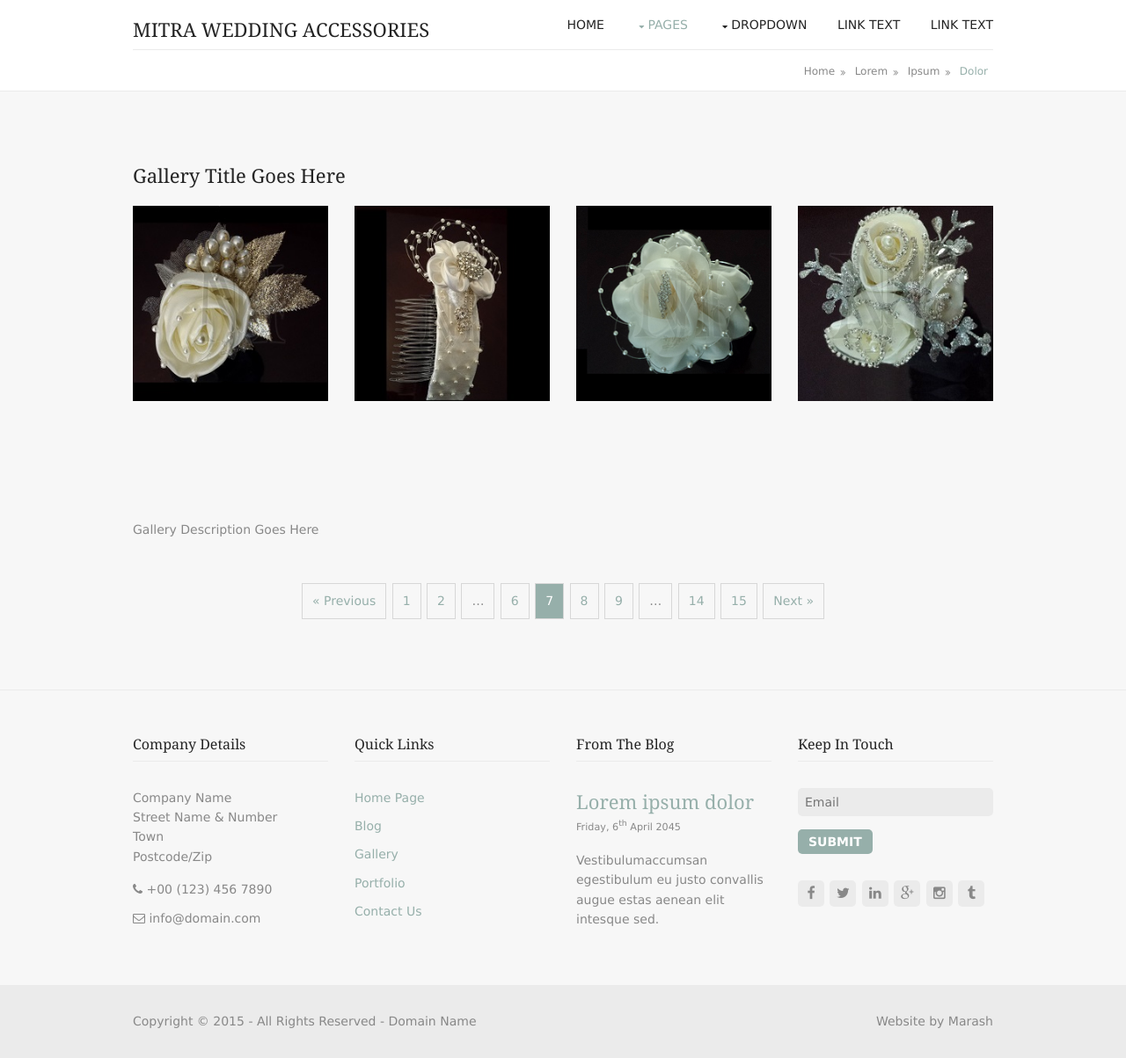
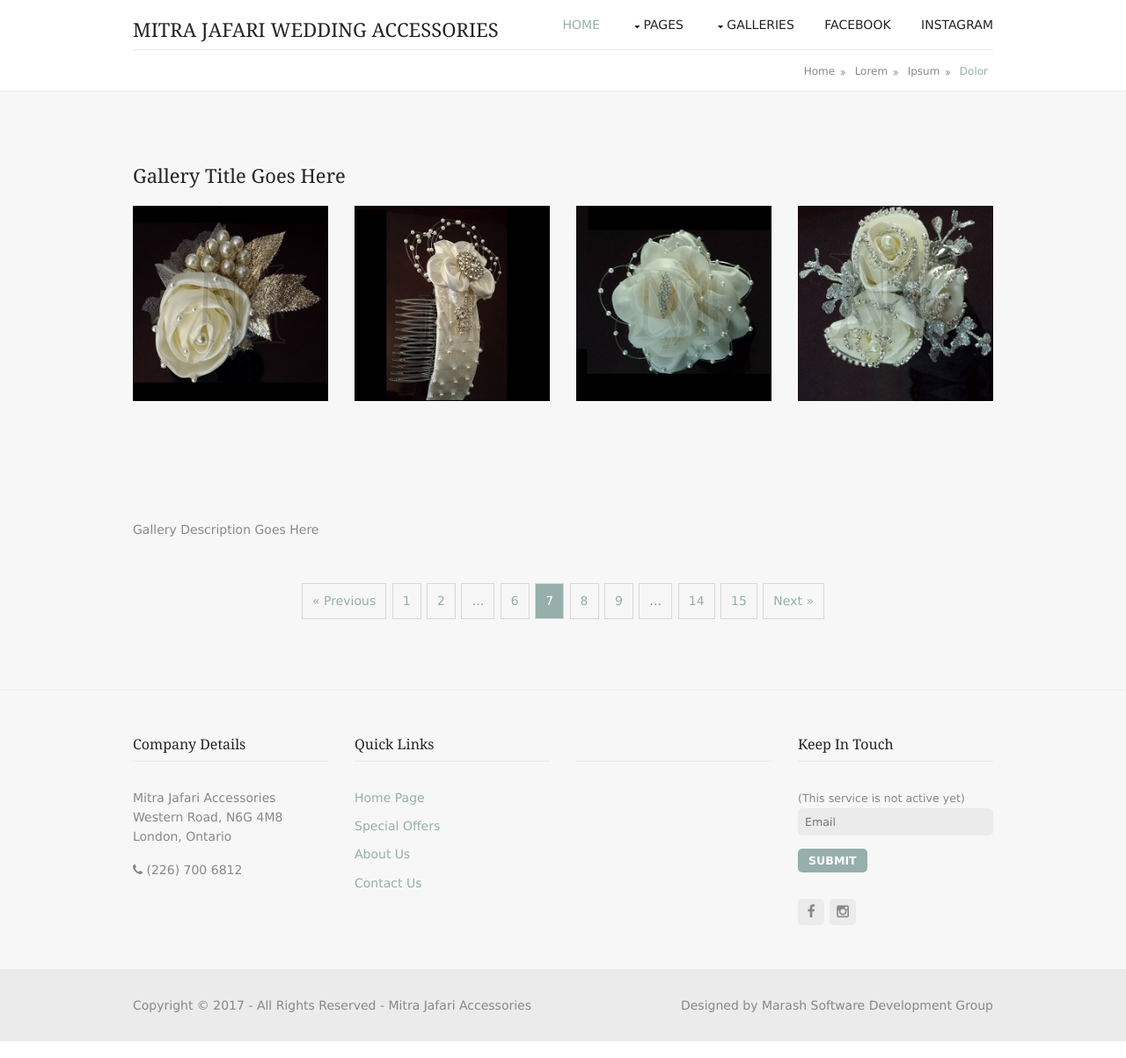
Before and after one commit to com-Marash/bouquetWebSite, a plain HTML site: page pages/gallery.html in a window 1280 px wide. Shown: the whole page at 88% size. Drawn offline with Linux system fonts and the light colour scheme.

Commit message:
Apply correct header and footer to main gallery page

```diff
--- a/pages/gallery.html
+++ b/pages/gallery.html
@@ -1,48 +1,38 @@
 <!DOCTYPE html>
 <html>
 <head>
-<title>Colossus | Pages | Gallery</title>
+<title>Mitra Jafari Accessories | Bouquets Gallery</title>
 <meta charset="utf-8">
 <meta name="viewport" content="width=device-width, initial-scale=1.0, maximum-scale=1.0, user-scalable=no">
 <link href="../layout/styles/layout.css" rel="stylesheet" type="text/css" media="all">
 </head>
 <body id="top">
-<!-- ################################################################################################ -->
 <div class="wrapper row1">
   <header id="header" class="clear">
-    <!-- ################################################################################################ -->
     <div id="logo" class="fl_left">
-      <h1><a href="../index.html">Mitra Wedding Accessories</a></h1>
+      <h1><a href="index.html">Mitra Jafari Wedding Accessories</a></h1>
     </div>
-    <!-- ################################################################################################ -->
     <nav id="mainav" class="fl_right">
       <ul class="clear">
-        <li><a href="../index.html">Home</a></li>
-        <li class="active"><a class="drop" href="#">Pages</a>
+        <li class="active"><a href="../index.html">Home</a></li>
+        <li><a class="drop" href="#">Pages</a>
           <ul>
-            <li class="active"><a href="gallery.html">Gallery</a></li>
-            <li><a href="full-width.html">Full Width</a></li>
-            <li><a href="sidebar-left.html">Sidebar Left</a></li>
-            <li><a href="sidebar-right.html">Sidebar Right</a></li>
-            <li><a href="basic-grid.html">Basic Grid</a></li>
+            <li><a href="specialOffers.html">Special Offers</a></li>
+            <li><a href="aboutUs.html">About Us</a></li>
+            <li><a href="contactUs.html">Contact Us</a></li>
           </ul>
         </li>
-        <li><a class="drop" href="#">Dropdown</a>
+        <li><a class="drop" href="#">Galleries</a>
           <ul>
-            <li><a href="#">Level 2</a></li>
-            <li><a class="drop" href="#">Level 2 + Drop</a>
-              <ul>
-                <li><a href="#">Level 3</a></li>
-                <li><a href="#">Level 3</a></li>
-              </ul>
-            </li>
+            <li><a href="bouquetGallery.html">Bouquets</a></li>
+			<li><a href="headPieceGallery.html">Head Pieces</a></li>
+			<li><a href="armPieceGallery.html">Arm Pieces</a></li>
           </ul>
         </li>
-        <li><a href="#">Link Text</a></li>
-        <li><a href="#">Link Text</a></li>
+        <li><a target="_blank" href="https://www.facebook.com/Mitra-Jafari-Accessories-MJA-1824171191154950">Facebook</a></li>
+        <li><a target="_blank" href="https://www.instagram.com/mitramj6728">Instagram</a></li>
       </ul>
     </nav>
-    <!-- ################################################################################################ -->
   </header>
 </div>
 <!-- ################################################################################################ -->
@@ -112,70 +102,56 @@
 <!-- ################################################################################################ -->
 <div class="wrapper row4">
   <footer id="footer" class="clear">
-    <!-- ################################################################################################ -->
     <div class="one_quarter first">
       <h6 class="title">Company Details</h6>
       <address class="btmspace-15">
-      Company Name<br>
-      Street Name &amp; Number<br>
-      Town<br>
-      Postcode/Zip
+      Mitra Jafari Accessories<br>
+      Western Road, N6G 4M8<br>
+      London, Ontario<br>
       </address>
       <ul class="nospace">
-        <li class="btmspace-10"><span class="fa fa-phone"></span> +00 (123) 456 7890</li>
-        <li><span class="fa fa-envelope-o"></span> info@domain.com</li>
+        <li class="btmspace-10"><span class="fa fa-phone"></span> (226) 700 6812</li>
       </ul>
     </div>
     <div class="one_quarter">
       <h6 class="title">Quick Links</h6>
       <ul class="nospace linklist">
-        <li><a href="#">Home Page</a></li>
-        <li><a href="#">Blog</a></li>
-        <li><a href="#">Gallery</a></li>
-        <li><a href="#">Portfolio</a></li>
-        <li><a href="#">Contact Us</a></li>
+        <li><a href="../index.html">Home Page</a></li>
+        <li><a href="specialOffers.html">Special Offers</a></li>
+        <li><a href="aboutUs.html">About Us</a></li>
+        <li><a href="contactUs.html">Contact Us</a></li>
       </ul>
     </div>
     <div class="one_quarter">
-      <h6 class="title">From The Blog</h6>
+      <h6 class="title">&nbsp;</h6>
       <article>
-        <h2 class="nospace"><a href="#">Lorem ipsum dolor</a></h2>
-        <time class="smallfont" datetime="2045-04-06">Friday, 6<sup>th</sup> April 2045</time>
-        <p>Vestibulumaccumsan egestibulum eu justo convallis augue estas aenean elit intesque sed.</p>
+        <h2 class="nospace"><a href="#"></a></h2>
+
       </article>
     </div>
     <div class="one_quarter">
       <h6 class="title">Keep In Touch</h6>
+	  <span style="font-size: 0.9em;">(This service is not active yet)
       <form class="btmspace-30" method="post" action="#">
         <fieldset>
           <legend>Newsletter:</legend>
-          <input class="btmspace-15" type="text" value="" placeholder="Email">
-          <button type="submit" value="submit">Submit</button>
+          <input disabled class="btmspace-15" type="text" value="" placeholder="Email">
+          <button disabled type="submit" value="submit">Submit</button>
         </fieldset>
       </form>
       <ul class="faico clear">
-        <li><a class="faicon-facebook" href="#"><i class="fa fa-facebook"></i></a></li>
-        <li><a class="faicon-twitter" href="#"><i class="fa fa-twitter"></i></a></li>
-        <li><a class="faicon-linkedin" href="#"><i class="fa fa-linkedin"></i></a></li>
-        <li><a class="faicon-google-plus" href="#"><i class="fa fa-google-plus"></i></a></li>
-        <li><a class="faicon-instagram" href="#"><i class="fa fa-instagram"></i></a></li>
-        <li><a class="faicon-tumblr" href="#"><i class="fa fa-tumblr"></i></a></li>
+        <li><a class="faicon-facebook" target="_blank" href="https://www.facebook.com/Mitra-Jafari-Accessories-MJA-1824171191154950"><i class="fa fa-facebook"></i></a></li>
+        <li><a class="faicon-instagram"  target="_blank" href="https://www.instagram.com/mitramj6728"><i class="fa fa-instagram"></i></a></li>
       </ul>
     </div>
-    <!-- ################################################################################################ -->
   </footer>
 </div>
-<!-- ################################################################################################ -->
 <div class="wrapper row5">
   <div id="copyright" class="clear">
-    <!-- ################################################################################################ -->
-    <p class="fl_left">Copyright &copy; 2015 - All Rights Reserved - <a href="#">Domain Name</a></p>
-    <p class="fl_right">Website by <a target="_blank" href="http://www.os-templates.com/" title="Free Website Templates">Marash</a></p>
-    <!-- ################################################################################################ -->
+    <p class="fl_left">Copyright &copy; 2017 - All Rights Reserved - <a href="#">Mitra Jafari Accessories</a></p>
+    <p class="fl_right">Designed by <a>Marash Software Development Group</a></p>
   </div>
 </div>
-
-<!-- ################################################################################################ -->
 <a id="backtotop" href="#top"><i class="fa fa-chevron-up"></i></a>
 <!-- JAVASCRIPTS -->
 <script src="../layout/scripts/jquery.min.js"></script>
```
